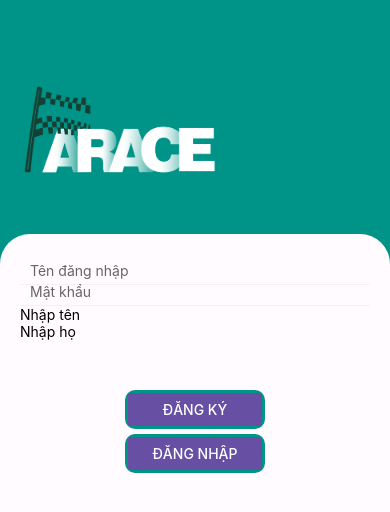
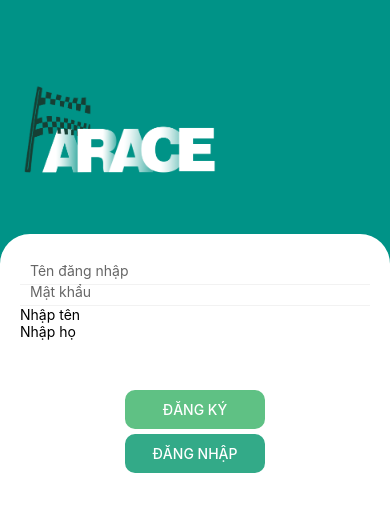
Before and after one commit to ngkimphuongtrang/farace, a React Native app in the folder TripServiceReactNative/: screen /SignUpScreen in a window 390 px wide. Shown: the top 512 px of the page. Built offline with nearby package versions, Linux system fonts and the light colour scheme.

Commit message:
Update UI

```diff
--- a/TripServiceReactNative/src/screens/JourneyDetailScreen.js
+++ b/TripServiceReactNative/src/screens/JourneyDetailScreen.js
@@ -42,7 +42,7 @@ const JourneyDetailScreen = ({ route, navigation }) => {
                   backgroundColor: colors.generic3
                 },
                 styles.BorderStyle, { borderColor: colors.generic3 }
-              ]}>
+              ]} key={i}>
                 <Text style={{ fontWeight: 'bold' }}>{i + 1} - {l.name}</Text>
               </View> :
               <View style={[
@@ -69,7 +69,7 @@ const JourneyDetailScreen = ({ route, navigation }) => {
                   backgroundColor: colors.spot1
                 },
                 styles.BorderStyle, { borderColor: colors.spot1 }
-              ]}>
+              ]}key={i}>
                 <Text style={{ fontWeight: 'bold' }}>{i + 1} - {l.firstName}{l.lastName} -  {l.email} {'\n'}</Text>
               </View> :
               <View style={[
--- a/TripServiceReactNative/src/screens/JourneyScreen.js
+++ b/TripServiceReactNative/src/screens/JourneyScreen.js
@@ -68,7 +68,7 @@ const JourneyScreen = ({ navigation }) => {
 						marginHorizontal: 20,
 					}}>
 						{trips != undefined ? trips.map((l, i) =>
-							<TouchableOpacity onPress={() => handleOnTripDetail(l.groupId)}>
+							<TouchableOpacity onPress={() => handleOnTripDetail(l.groupId)} key={i}>
 								<View style={{ flexDirection: 'row', width: 310 }}>
 
 									<View style={[
--- a/TripServiceReactNative/src/screens/JourneySummaryScreen.js
+++ b/TripServiceReactNative/src/screens/JourneySummaryScreen.js
@@ -13,7 +13,7 @@ const JourneySummaryScreen = ({ navigation: { goBack } }) => {
   const [member, setMember] = useState([]);
   useEffect(() => {
     async function getData() {
-      const locationSerialized = await AsyncStorage.getItem("@locationName");
+      const locationSerialized = await AsyncStorage.getItem("@location");
       if (locationSerialized) {
         const _locationData = JSON.parse(locationSerialized);
         console.log("JourneySummaryScreen location:", _locationData);
@@ -71,7 +71,7 @@ const JourneySummaryScreen = ({ navigation: { goBack } }) => {
                   backgroundColor: colors.generic3
                 },
                 styles.BorderStyle, { borderColor: colors.generic3 }
-              ]}>
+              ]} key={i}>
                 <Text style={{ fontWeight: 'bold' }}>{i + 1} - {l.name}</Text>
               </View> :
               <View style={[
@@ -98,7 +98,7 @@ const JourneySummaryScreen = ({ navigation: { goBack } }) => {
                   backgroundColor: colors.spot1
                 },
                 styles.BorderStyle, { borderColor: colors.spot1 }
-              ]}>
+              ]} key={i}>
                 <Text style={{ fontWeight: 'bold' }}>{i + 1} - {l.firstName}{l.lastName} -  {l.email} {'\n'}</Text>
               </View> :
               <View style={[
--- a/TripServiceReactNative/src/screens/SignUpScreen.js
+++ b/TripServiceReactNative/src/screens/SignUpScreen.js
@@ -33,8 +33,6 @@ const SignUpScreen = () => {
     isValidUser: true,
     isValidPassword: true,
   });
-
-  const { colors } = useTheme();
 
   const textInputChange = (val) => {
     if (val.trim().length >= 4) {
@@ -96,7 +94,13 @@ const SignUpScreen = () => {
         onPress: () => navigation.navigate("SignInScreen"),
       },
     ]);
-
+  const registerFailNotifier = () =>
+    Alert.alert('Tên đăng nhập đã tồn tại', "Chọn một tên đăng nhập khác", [
+      {
+        text: 'OK',
+        onPress: () => console.log("OK pressed"),
+      },
+    ]);
   const handleRegister = async () => {
     Email = registerInfo.username;
     Password = registerInfo.password;
@@ -108,7 +112,8 @@ const SignUpScreen = () => {
         registerSuccessfullyNotifier();
       })
     } catch (error) {
-      console.log("ERROR register:", error.response)
+      console.log("ERROR register:", error.response);
+      registerFailNotifier();
     }
   }
 
@@ -157,7 +162,7 @@ const SignUpScreen = () => {
             placeholderTextColor="#666666"
             secureTextEntry={registerInfo.secureTextEntry ? true : false}
             style={[myStyles.textInput, {
-              color: colors.text
+              // color: colors.text
             }]}
             autoCapitalize="none"
             onChangeText={(val) => handlePasswordChange(val)}
@@ -177,18 +182,18 @@ const SignUpScreen = () => {
           onChangeText={(val) => setFirstname(val)} />
         <TextInput placeholder='Nhập họ' onChangeText={(val) => setLastName(val)} />
         <View style={[myStyles.button, { alignContent: 'space-between' }]}>
-          <View style={[{ width: "40%", alignContent: 'center', marginBottom: 5 }, styles.BorderStyle]}>
+          <View style={[{ width: "40%", alignContent: 'center', marginBottom: 5 }, styles.BorderStyle, { borderColor: colors.generic2 }]}>
             <Button
               onPress={() => handleRegister()}
               title="Đăng ký"
-              color={colors.primary}
+              color={colors.generic2}
             />
           </View>
-          <View style={[{ width: "40%", alignContent: 'center', marginBottom: 5 }, styles.BorderStyle]}>
+          <View style={[{ width: "40%", alignContent: 'center', marginBottom: 5 }, styles.BorderStyle, { borderColor: colors.generic1 }]}>
             <Button
               onPress={() => { navigation.navigate("SignInScreen"); }}
               title="Đăng nhập"
-              color={colors.primary}
+              color={colors.generic1}
             />
           </View>
         </View>
```
